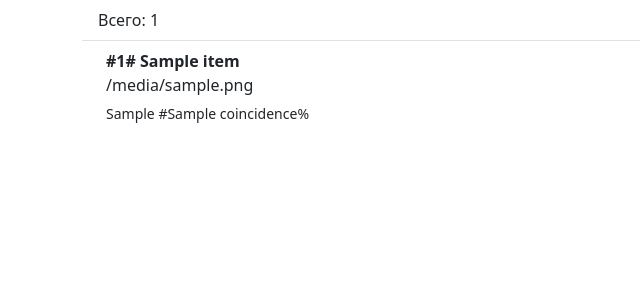
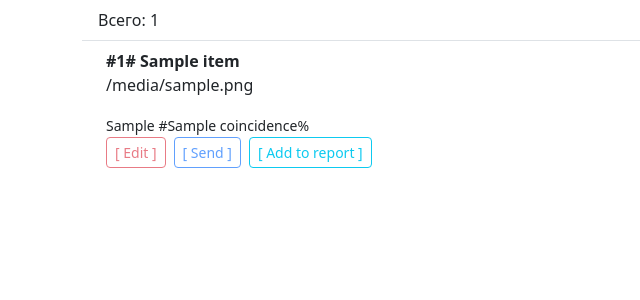
Before and after one commit to AlexMuller45/hh_resume_spammer, a Flask app: template app/templates/cover_letters.html in a window 1280 px wide. Shown: the part 80-380 px from the top of the page, without its empty margins (0-640 px from the left). Run offline with Flask 3, Linux system fonts and the light colour scheme; the template is opened without the code that fills it: most values are stand-ins (such as "Sample title", 1, 10 or a date in 2020).

Commit message:
added report entry to google table

```diff
--- a/app/templates/cover_letters.html
+++ b/app/templates/cover_letters.html
@@ -10,9 +10,27 @@
                 <li class="list-group-item d-flex justify-content-between align-items-start">
                     <div class="ms-2 me-auto">
                         <div class="fw-bold">#{{ item.id }}# {{ item.name }}</div>
-                        <p class="mb-1">{{ item.cover_letter }}</p>
+                        <p class="fs-6 fw-light">{{ item.cover_letter }}</p>
                         <small> {{ item.suitable_skills }} #{{ item.coincidence }}%</small>
+                        <div class="d-grid gap-2 d-md-flex justify-content-md-end">
+                            <a class="btn btn-outline-danger btn-sm disabled"
+                               href="#"
+                               role="button">
+                                [ Edit ]
+                            </a>
+                            <a class="btn btn-outline-primary btn-sm disabled"
+                               href="#"
+                               role="button">
+                                [ Send ]
+                            </a>
+                            <a class="btn btn-outline-info btn-sm"
+                               href="/cover_letters/add_to_table/{{ item.id }}"
+                               role="button">
+                                [ Add to report ]
+                            </a>
+                        </div>
                     </div>
+
                 </li>
             {% endfor %}
         </ul>
--- a/app/templates/vacancies.html
+++ b/app/templates/vacancies.html
@@ -17,9 +17,7 @@
                         <span class="badge bg-light text-dark">shared skills: {{ item.coincidence }}%</span>
                     </a>
                     <form action="/vacancies/{{ item.id }}" method="POST">
-                        <button type="submit" class="btn btn-outline-danger">
-                            Del
-                        </button>
+                        <button type="submit" class="btn btn-outline-danger"> Del </button>
                     </form>
                 </dif>
             {% endfor %}
--- a/app/views.py
+++ b/app/views.py
@@ -114,7 +114,7 @@ def get_negotiations():
     )
 
 
-@app.route("/cover_letters/add_to_table/<vac_id>", methods=["POST"])
+@app.route("/cover_letters/add_to_table/<vac_id>", methods=["GET"])
 def add_row_in_google_table(vac_id: str):
     data = get_data_for_table(vac_id)
     add_row_to_goggle_sheet(data)
--- a/config.py
+++ b/config.py
@@ -31,6 +31,7 @@ class BaseConfig(Config):
     HH_User_Agent = os.environ.get("HH_User_Agent")
     google_service_account_filename = os.environ.get("GOOGLE_SERVICE_ACCOUNT_FILENAME")
     google_sheet_url = os.environ.get("GOOGLE_SHEET_URL")
+    google_sheet_key = os.environ.get("GOOGLE_SHEET_KEY ")
 
 
 class DevelopmentConfig(BaseConfig):
--- a/pyproject.toml
+++ b/pyproject.toml
@@ -16,6 +16,9 @@ flask-wtf = "^1.2.1"
 python-dotenv = "^1.0.0"
 gigachat = "^0.1.8"
 gspread = "^5.12.1"
+apiclient = "^1.0.4"
+oauth2client = "^4.1.3"
+httplib2 = "^0.22.0"
 
 
 [tool.poetry.group.dev.dependencies]
```
Also changed, not shown: app/utils.py (+10 -3 lines), 1 other file.
